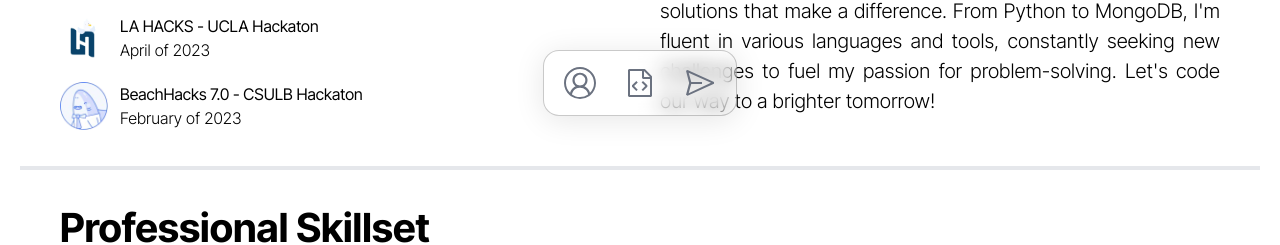
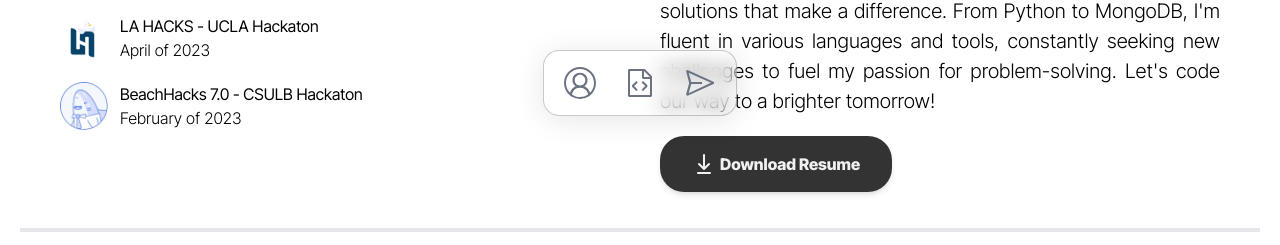
Before and after one commit to Boroshilov03/MyPortfolio, a React (Vite) app: page / in a window 1280 px wide. Shown: the part 664-909 px from the top of the page. Built offline with nearby package versions, Linux system fonts and the light colour scheme.

Commit message:
resume download

```diff
--- a/src/components/PageComp/HomeComp/AboutPage.jsx
+++ b/src/components/PageComp/HomeComp/AboutPage.jsx
@@ -64,7 +64,45 @@ function AboutPage() {
           and tools, constantly seeking new challenges to fuel my passion for
           problem-solving. Let's code our way to a brighter tomorrow!
         </p>
-        {/* <a href="/assets/to/your/resume.pdf" download className="font-light">Download Resume</a> */}
+        <div className="mt-5">
+          <button class="cursor-pointer group relative flex gap-1 px-8 py-4 bg-black bg-opacity-80 text-[#f1f1f1] rounded-3xl hover:bg-opacity-70 transition font-semibold shadow-md">
+            <svg
+              xmlns="http://www.w3.org/2000/svg"
+              fill="none"
+              viewBox="0 0 24 24"
+              height="24px"
+              width="24px"
+            >
+              <g stroke-width="0" id="SVGRepo_bgCarrier"></g>
+              <g
+                stroke-linejoin="round"
+                stroke-linecap="round"
+                id="SVGRepo_tracerCarrier"
+              ></g>
+              <g id="SVGRepo_iconCarrier">
+                {" "}
+                <g id="Interface / Download">
+                  {" "}
+                  <path
+                    stroke-linejoin="round"
+                    stroke-linecap="round"
+                    stroke-width="2"
+                    stroke="#f1f1f1"
+                    d="M6 21H18M12 3V17M12 17L17 12M12 17L7 12"
+                    id="Vector"
+                  ></path>{" "}
+                </g>{" "}
+              </g>
+            </svg>
+            <a
+              href="/src/assets/MirlanBoroshilovResume.pdf"
+              download
+              className=""
+            >
+              Download Resume
+            </a>
+          </button>
+        </div>
       </div>
     </div>
   );
```
Also changed, not shown: src/components/PageComp/HomeComp/WorkSection.jsx (+10 -0 lines), 1 other file (tests, documents, lock files or other folders).
